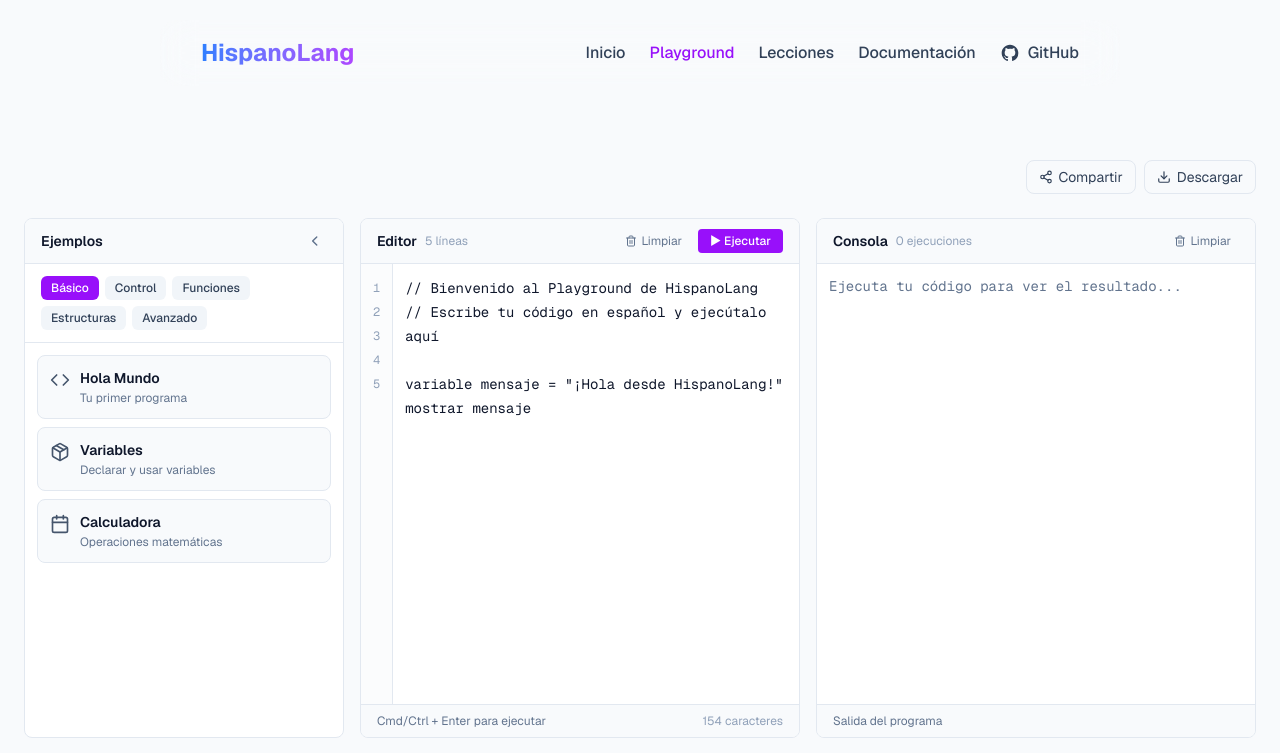
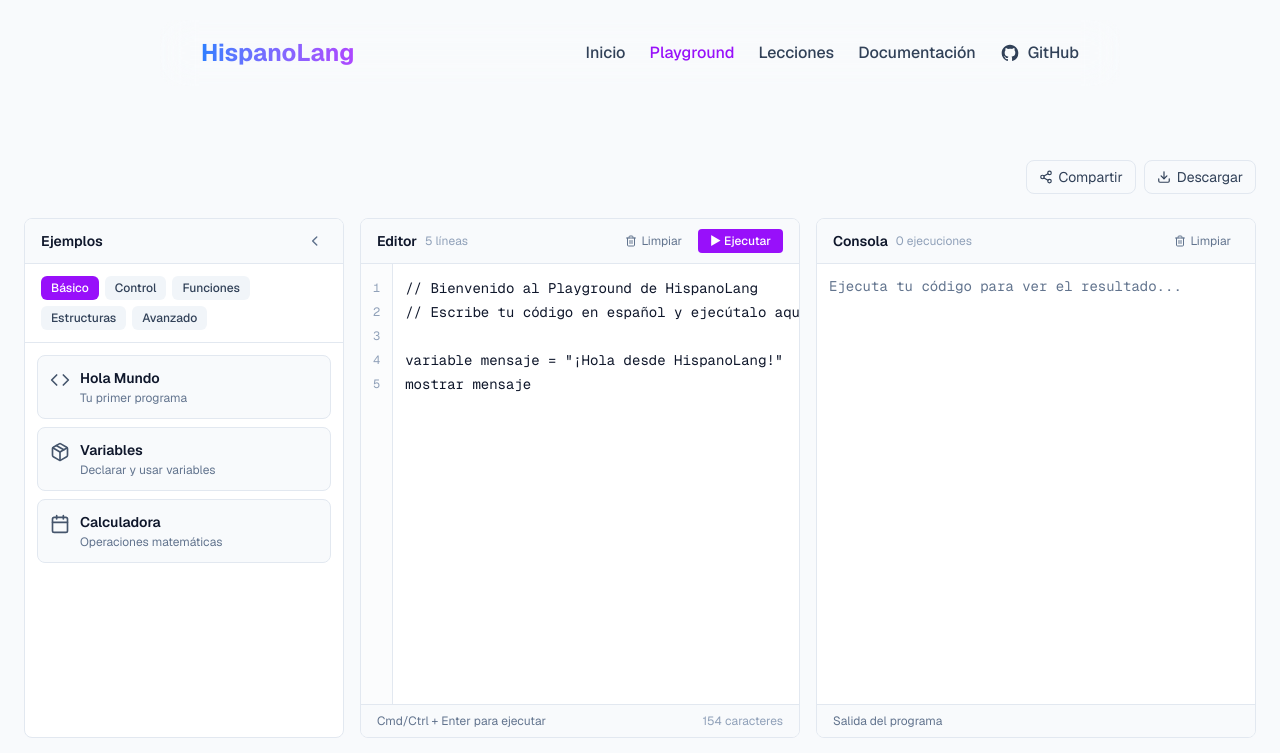
Before and after one commit to nicvazquezdev/hispano-lang-website, a Next.js app: page /playground in a window 1280 px wide. Shown: the top 753 px of the page. Built offline with nearby package versions, Linux system fonts and the light colour scheme.

Commit message:
Update EnhancedCodeEditor styles: modify textarea class for improved scrolling behavior and add text wrapping to enhance code visibility and editing experience.

```diff
--- a/components/playground/EnhancedCodeEditor.tsx
+++ b/components/playground/EnhancedCodeEditor.tsx
@@ -109,9 +109,10 @@ export default function EnhancedCodeEditor({
             onChange={(e) => onChange(e.target.value)}
             onKeyDown={handleKeyDown}
             onScroll={handleScroll}
-            className="absolute inset-0 w-full h-full p-3 bg-transparent text-slate-900 font-mono text-sm resize-none outline-none placeholder-slate-400 leading-6 overflow-y-auto"
+            className="absolute inset-0 w-full h-full p-3 bg-transparent text-slate-900 font-mono text-sm resize-none outline-none placeholder-slate-400 leading-6 overflow-auto whitespace-pre"
             placeholder="Escribe tu código aquí..."
             spellCheck={false}
+            wrap="off"
           />
         </div>
       </div>
```
